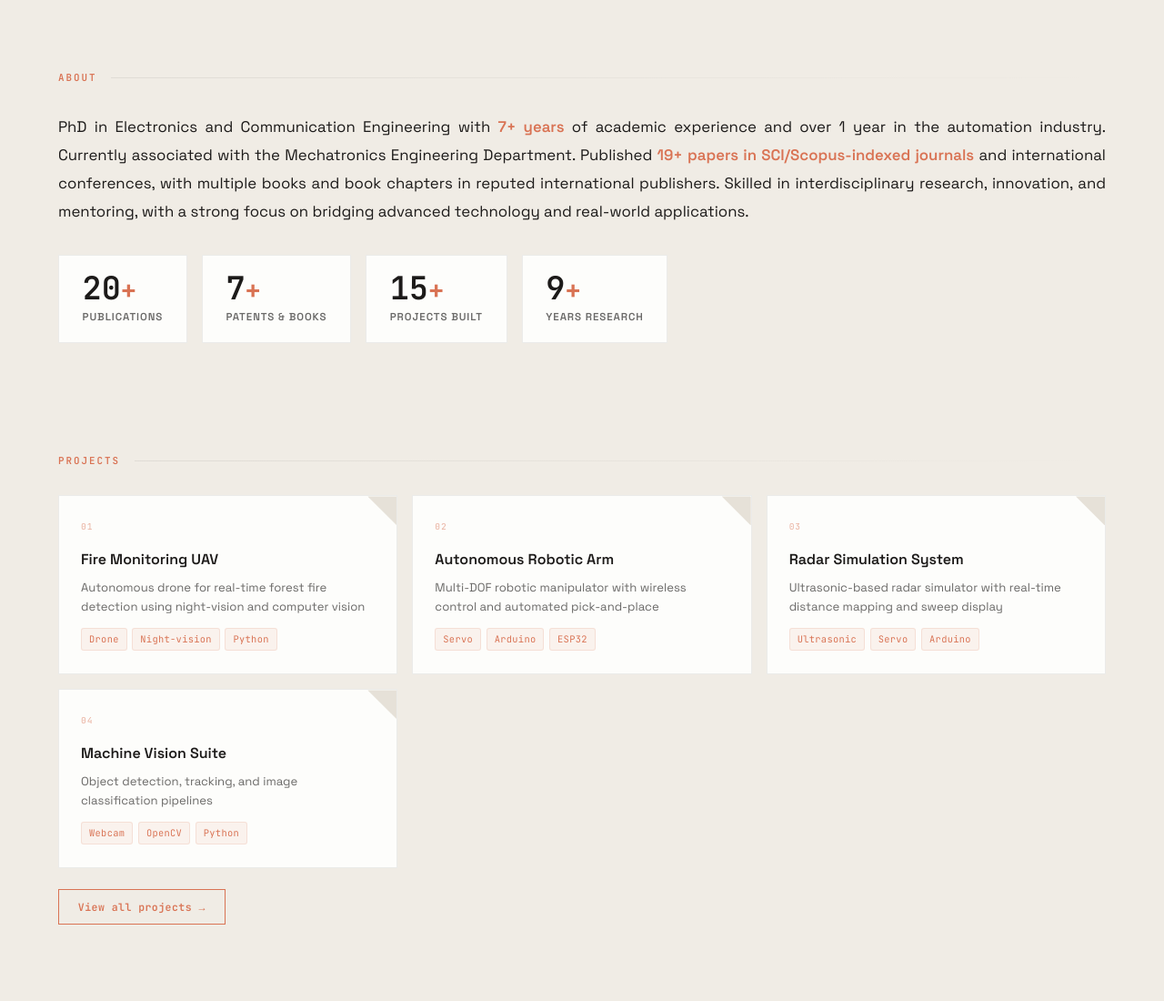
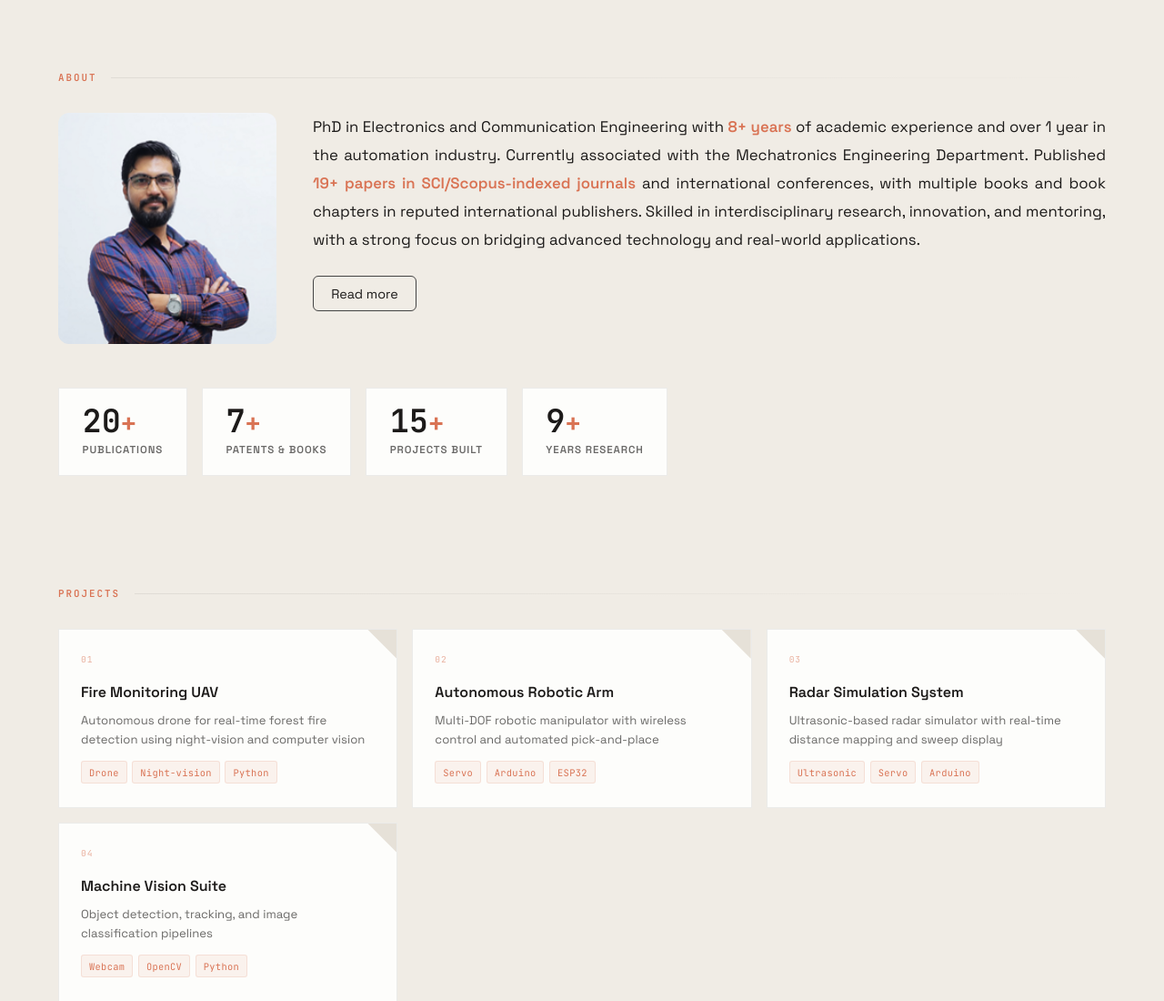
Before and after one commit to rithikur/dr_hiraksarkar, a plain HTML site: page index.html in a window 1280 px wide. Shown: the part 820-1920 px from the top of the page at 91% size. Drawn offline with Linux system fonts and the light colour scheme; a web font is replaced by a local one.

Commit message:
SEO updates

```diff
--- a/index.html
+++ b/index.html
@@ -143,14 +143,26 @@
     <!-- ===== ABOUT — Chip-style key-values ===== -->
     <section id="about">
       <div class="section-label">About</div>
-      <p class="about-text">PhD in Electronics and Communication Engineering with <strong>7+ years</strong> of academic
-        experience and over 1 year in the automation industry. Currently associated with the Mechatronics Engineering
-        Department. Published <strong>19+ papers in SCI/Scopus-indexed journals</strong> and international conferences,
-        with multiple books and book chapters in reputed international publishers. Skilled in interdisciplinary
-        research, innovation, and mentoring, with a strong focus on bridging advanced technology and real-world
-        applications.</p>
+      <div class="about-content-wrapper" style="display: flex; gap: 2.5rem; align-items: flex-start; flex-wrap: wrap;">
+        <img src="image.png" alt="Dr. Hirak Sarkar" style="width: 240px; border-radius: 12px; object-fit: cover; flex-shrink: 0; filter: grayscale(20%);" />
+        <div class="about-text-content" style="flex: 1; min-width: 300px;">
+          <p class="about-text">PhD in Electronics and Communication Engineering with <strong>8+ years</strong> of academic
+            experience and over 1 year in the automation industry. Currently associated with the Mechatronics Engineering
+            Department. Published <strong>19+ papers in SCI/Scopus-indexed journals</strong> and international conferences,
+            with multiple books and book chapters in reputed international publishers. Skilled in interdisciplinary
+            research, innovation, and mentoring, with a strong focus on bridging advanced technology and real-world
+            applications.</p>
 
-      <div class="stats-grid">
+          <div id="extendedBio" style="display: none; margin-top: 1.5rem;">
+            <p class="about-text" style="margin-bottom: 1rem;">Dr. Hirak Sarkar is an eminent educator, researcher, and innovator working in the field of Electronics, Mechatronics, and emerging technologies. He holds a Ph.D. in Electronics and Communication Engineering and has over 8+ years of academic experience along with more than 1 year of experience in the automation industry. With a strong academic background and industry exposure, he brings a balanced approach to both teaching and practical problem-solving. He is currently associated with the Department of Mechatronics Engineering, where he actively contributes to student learning, research development, and advanced laboratory initiatives.</p>
+            <p class="about-text">Dr. Sarkar is known for his dedication to innovation, mentoring students, and encouraging hands-on learning. His work focuses on areas such as solar radio astronomy, robotics, artificial intelligence, embedded systems, and human–computer interaction. He has contributed widely to research through publications, books, and collaborations with reputed international platforms. His interest lies in connecting advanced technology with real-world applications that can create meaningful impact.</p>
+          </div>
+
+          <button class="read-more-btn" onclick="const b = document.getElementById('extendedBio'); const t = this; if(b.style.display==='none'){b.style.display='block'; t.textContent='Read less';}else{b.style.display='none'; t.textContent='Read more';}" style="margin-top: 1rem; padding: 0.6rem 1.2rem; border: 1px solid var(--border, #444); background: transparent; color: inherit; border-radius: 6px; cursor: pointer; font-family: inherit; font-size: 0.9rem; transition: all 0.2s;">Read more</button>
+        </div>
+      </div>
+
+      <div class="stats-grid" style="margin-top: 3rem;">
         <div class="stat-item">
           <div class="stat-num">20<span class="plus">+</span></div>
           <div class="stat-label">Publications</div>
@@ -425,7 +437,7 @@
       </div>
     </div>
     <div class="footer-bottom">
-      <div class="footer-copy">© Dr. Hirak Sarkar 2025 <a href="https://lbxsuite.com" target="_blank">[powered by
+      <div class="footer-copy">© Dr. Hirak Sarkar 2026 <a href="https://lbxsuite.com" target="_blank">[powered by
           lbxsuite]</a></div>
     </div>
   </footer>
```
Also changed, not shown: pages/projects.html (+1 -1 lines), pages/publications.html (+1 -1 lines), pages/teaching.html (+1 -1 lines), image.png (added).
